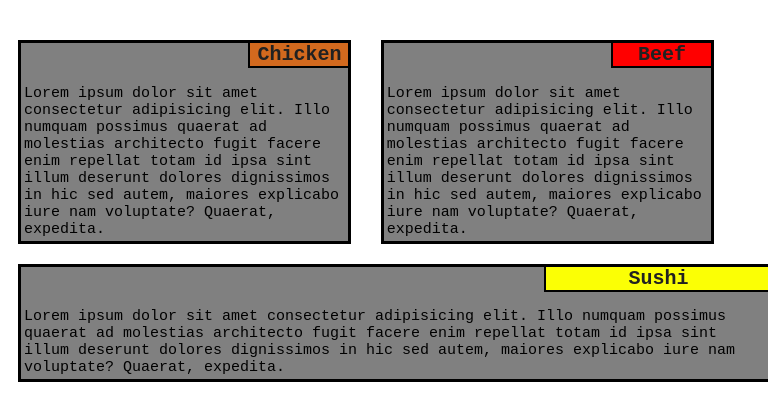
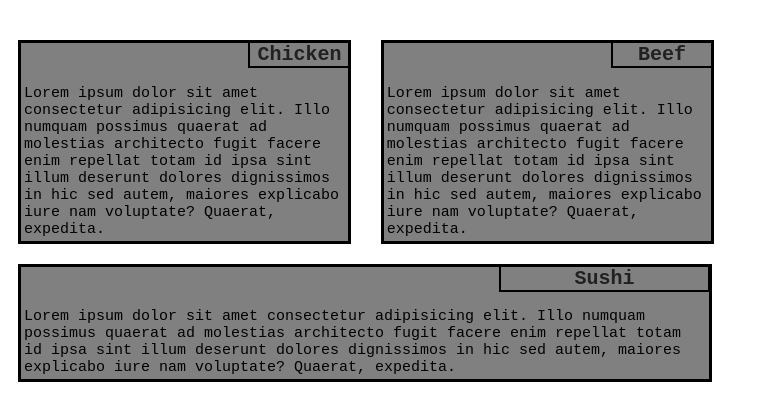
Before and after one commit to souvikpramanikgit/mod2_solution, a plain HTML site: page index.html in a window 768 px wide. Shown: the part 94-514 px from the top of the page. Drawn offline with Linux system fonts and the light colour scheme.

Commit message:
Update css.css

```diff
--- a/css.css
+++ b/css.css
@@ -29,15 +29,15 @@ p{
     font-size: 15px;
 }
 
-#h1{
- background-color: chocolate;
+#heading1{
+    background-color: chocolate;
 }
 
-#h2{
+#heading2{
     background-color: rgb(255, 0, 0);
 }
 
-#h3{
+#heading3{
     background-color: rgb(251, 255, 5);
 }
 
@@ -54,7 +54,7 @@ p{
         width: 43.5%;
     }
     #section3 {
-    width :100%;
+        width :91.5%;
     }
 }
 
```
